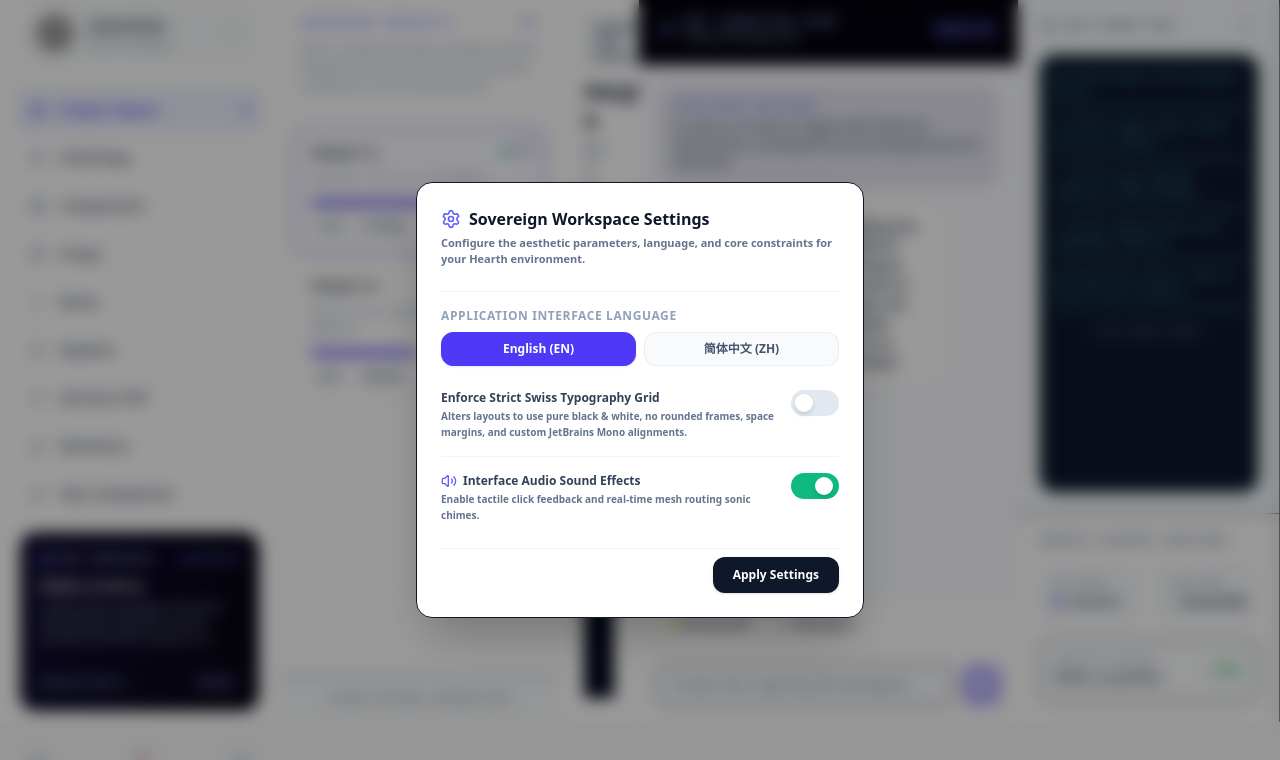
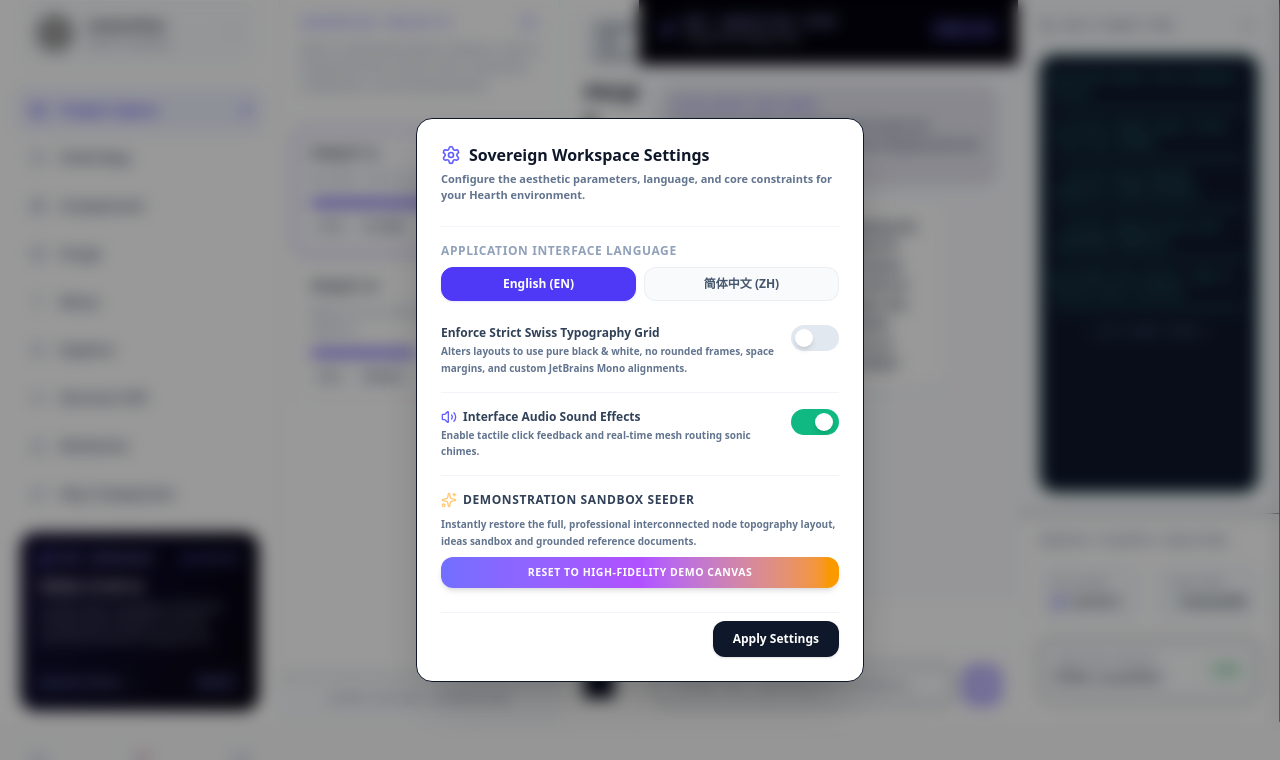
Before and after one commit to zbbsdsb/heya-UI, a React (Vite) app: page / in a window 1280 px wide. Both pictures are taken after a click on the button 38 px from the left and 761 px from the top of the page. Shown: the top 760 px of the page. Built offline with nearby package versions, Linux system fonts and the light colour scheme; grey boxes are pictures that could not be loaded.

Commit message:
feat: add demo sandbox reset functionality
Implement a reset mechanism in App.tsx to populate the workspace with default project nodes and update the README with a live deployment link.

```diff
--- a/src/App.tsx
+++ b/src/App.tsx
@@ -521,6 +521,196 @@ export default function App() {
     setSelectedNodeId(id);
   };
 
+  const handleResetDemoSandbox = () => {
+    const defaultNodes: NodeData[] = [
+      {
+        id: 'project-a',
+        type: 'project',
+        title: 'Project A',
+        description: '核心开发，对齐 Oasis 公司对接条件。',
+        x: 380,
+        y: 350,
+        progress: 62,
+        members: ['ceaserzhao', 'Ying', 'Alex', 'David'],
+        checklist: [
+          { id: 'pa-1', text: 'Define system architecture', done: true },
+          { id: 'pa-2', text: 'Align styling design norms', done: true },
+          { id: 'pa-3', text: 'Coordinate with Oasis Co.', done: false }
+        ],
+        tags: ['产品', '开发周期'],
+        connections: ['project-b', 'todo-list', 'research'],
+        star: true,
+        createdAt: '2024/05/28',
+        updatedAt: '2024/05/30',
+        status: 'active',
+        syncStatus: 'synced',
+        authorId: 'ceaserzhao',
+        version: 1,
+        logicalOperator: 'AND',
+        logicalValue: true
+      },
+      {
+        id: 'project-b',
+        type: 'project',
+        title: 'Project B',
+        description: '重点在 Oermos 协议设计，测试 Zurich 基座握手包。',
+        x: 580,
+        y: 220,
+        progress: 48,
+        members: ['ceaserzhao', 'Ying'],
+        checklist: [
+          { id: 'pb-1', text: 'Implement WebRTC handshake', done: true },
+          { id: 'pb-2', text: 'P2P transport validation', done: false }
+        ],
+        tags: ['核心', '网络协议'],
+        connections: ['project-a', 'user-research', 'todo-list'],
+        star: false,
+        createdAt: '2024/05/20',
+        updatedAt: '2024/05/29',
+        status: 'active',
+        syncStatus: 'synced',
+        authorId: 'ceaserzhao',
+        version: 1,
+        logicalOperator: 'INPUT',
+        logicalValue: true
+      },
+      {
+        id: 'todo-list',
+        type: 'todo',
+        title: 'Execution Pipeline',
+        description: '系统底层动态微内核与拓扑运算流执行管线。',
+        x: 480,
+        y: 480,
+        progress: 25,
+        members: ['ceaserzhao', 'Alex'],
+        checklist: [],
+        tags: ['Pipeline', 'Core-Flow'],
+        connections: ['project-a', 'project-b'],
+        star: false,
+        createdAt: '2024/05/25',
+        updatedAt: '2024/05/30',
+        status: 'active',
+        syncStatus: 'synced',
+        authorId: 'ceaserzhao',
+        version: 1,
+        logicalOperator: 'OR',
+        logicalValue: true
+      },
+      {
+        id: 'design-system',
+        type: 'resource',
+        title: 'Registry Matrix',
+        description: '赫斯全局拓扑网络数据寻址与组件注册控制枢纽。',
+        x: 720,
+        y: 470,
+        progress: 100,
+        members: ['Alex', 'David', 'Emma'],
+        checklist: [],
+        tags: ['Registry', 'Base'],
+        connections: ['todo-list'],
+        star: false,
+        createdAt: '2024/05/18',
+        updatedAt: '2024/05/28',
+        status: 'completed',
+        syncStatus: 'synced',
+        authorId: 'Alex',
+        version: 1,
+        logicalOperator: 'NOT',
+        logicalValue: false
+      },
+      {
+        id: 'research',
+        type: 'muse',
+        title: 'Research',
+        description: '市场契机 analysis 与用户心流追踪研讨。',
+        x: 220,
+        y: 280,
+        progress: 30,
+        members: ['ceaserzhao'],
+        checklist: [],
+        tags: ['研究', '创意'],
+        connections: ['project-a'],
+        star: false,
+        createdAt: '2024/05/10',
+        updatedAt: '2024/05/25',
+        status: 'active',
+        syncStatus: 'synced',
+        authorId: 'ceaserzhao',
+        version: 1,
+        logicalOperator: 'INPUT',
+        logicalValue: false
+      },
+      {
+        id: 'user-research',
+        type: 'agent',
+        title: 'User Research Companion',
+        description: '自动分析、提炼并过滤用户反馈。',
+        x: 760,
+        y: 180,
+        progress: 85,
+        members: ['Agent Spark'],
+        checklist: [],
+        tags: ['Agent', 'AI 洞察'],
+        connections: ['project-b'],
+        star: false,
+        createdAt: '2024/05/29',
+        updatedAt: '2024/05/30',
+        status: 'active',
+        syncStatus: 'synced',
+        authorId: 'system',
+        version: 1,
+        logicalOperator: 'INPUT',
+        logicalValue: true
+      }
+    ];
+
+    const defaultIdeas: MuseIdea[] = [
+      { id: 'muse-1', content: '使用 WebRTC 进行去中心化分布式元数据直接广播', createdAt: '今天 09:24' },
+      { id: 'muse-2', content: 'Swiss 极简网格排版系统：仅采用黑白对比与粗细线条，零多余圆角', createdAt: '昨天 19:40' },
+      { id: 'muse-3', content: '0ms 通讯底座：握手信息通过底层 P2P 网格自动绕过中心式服务器', createdAt: '前天 11:12' }
+    ];
+
+    setNodes(defaultNodes);
+    setIdeas(defaultIdeas);
+    localStorage.setItem('hearth_nodes', JSON.stringify(defaultNodes));
+    localStorage.setItem('hearth_ideas', JSON.stringify(defaultIdeas));
+
+    const defaultDocs = [
+      {
+        id: 'doc-1',
+        title: language === 'en' ? 'Oasis P2P Node Broadcast Spec' : 'Oasis P2P 去中心节点广播规范',
+        content: language === 'en'
+          ? `Service endpoints must adhere to zero server footprint rules. Establish multi-hop WebRTC signaling pathways across distributed browsers. Peer routing requires NAT coordinate discovery via decentralized Gossip tables to avoid single-point outages. Node state locks use high-performance vector sync.`
+          : `业务终点必须坚持零中心化服务器驻留。在分布式的多端浏览器之间建立多跳 WebRTC 自洽信令。对等传输依赖 Gossip 协议表，剔除常规 SaaS 中继网卡保障高防灾表现。`,
+        wordCount: 45,
+        updatedAt: '2026/06/10'
+      },
+      {
+        id: 'doc-2',
+        title: language === 'en' ? 'Hearth Switzerland Typography Manifesto' : '赫斯瑞士版式极端自律设计白皮书',
+        content: language === 'en'
+          ? `Deselect visual clutter. Use strict grid margin divisions: 25px gaps, 2px borders, absolute sharp edges, high contrast. Pastes and cards are stripped of micro-shadow borders unless representing an active drag node. Color is used solely as functional telemetry indicator, not decor.`
+          : `主动丢弃一切花哨装饰。对版面进行硬质微划分，坚持等宽等距网格配给、纯对齐比例。彻底抛弃圆角、华而不实的微阴影投影和无力斑驳。对色彩的使用遵循严格的数据监控和 telemetry 指示作用。`,
+        wordCount: 44,
+        updatedAt: '2026/06/09'
+      }
+    ];
+    localStorage.setItem('hearth_muse_docs', JSON.stringify(defaultDocs));
+
+    // Force reset custom event or storage trigger
+    window.dispatchEvent(new Event('storage'));
+
+    (window as any).playTactileChime?.('success');
+    window.dispatchEvent(new CustomEvent('heya-toast', {
+      detail: {
+        message: language === 'en'
+          ? 'High-Fideltiy demonstration star-map restored successfully!'
+          : '高保真演示星图重置装载成功！赫斯拓扑网格已被洗礼重建。',
+        type: 'success'
+      }
+    }));
+  };
+
   return (
     <div className={`w-screen h-screen flex bg-[#fafafa] overflow-hidden text-slate-800 text-sm font-sans antialiased select-none ${swissTheme ? 'swiss-grid-active' : ''}`}>
 
@@ -828,6 +1018,25 @@ export default function App() {
                 </button>
               </div>
 
+              {/* Demo Sandbox Restorer */}
+              <div className="pt-4 border-t border-slate-100 space-y-2">
+                <h4 className="text-xs font-black text-slate-700 uppercase tracking-wider flex items-center gap-1.5">
+                  <Sparkles className="w-4 h-4 text-amber-500 animate-pulse" />
+                  <span>{language === 'en' ? 'Demonstration Sandbox Seeder' : '高保真演示星图重置器'}</span>
+                </h4>
+                <p className="text-[10px] text-slate-500 font-semibold leading-relaxed">
+                  {language === 'en'
+                    ? 'Instantly restore the full, professional interconnected node topography layout, ideas sandbox and grounded reference documents.'
+                    : '一键重置当前工作区！恢复完整、经过优化组织的 P2P 自适应节点星图和示例参考规格书，随时呈现最完美的视觉演示。'}
+                </p>
+                <button
+                  onClick={handleResetDemoSandbox}
+                  className="w-full mt-1 py-2 bg-gradient-to-r from-indigo-500/90 via-purple-500/95 to-amber-500 hover:from-indigo-600 hover:to-amber-600 text-white text-[10.5px] font-black uppercase tracking-wider rounded-xl shadow-md transition-all duration-200 active:scale-98 flex items-center justify-center gap-1.5"
+                >
+                  <span>{language === 'en' ? 'Reset to High-Fidelity Demo Canvas' : '一键恢复官方高保真演示星态'}</span>
+                </button>
+              </div>
+
             </div>
 
             <div className="pt-2 border-t border-slate-100 flex justify-end">
```
Also changed, not shown: 1 other file (tests, documents, lock files or other folders).
